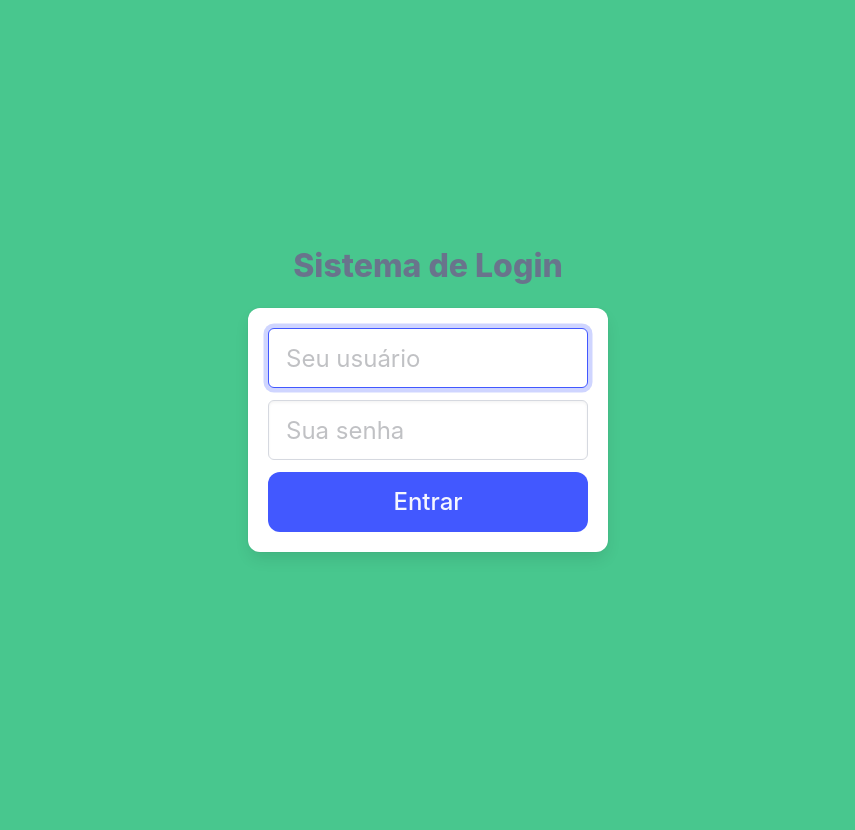
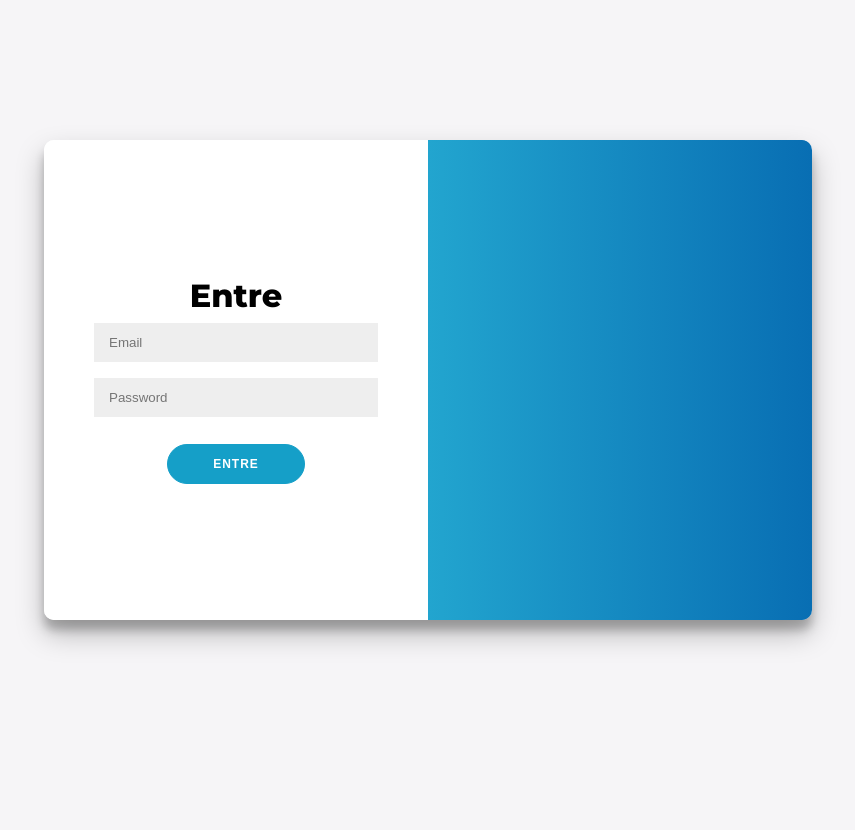
Before and after one commit to Eduardotresdev/projeto-php-facul, a PHP site: page / in a window 1280 px wide. Shown: the whole page, without its empty margins (212-1067 px from the left). Before the commit the page ends 556 px from the top, so only its background shows below. Run offline with PHP 8.4, Linux system fonts and the light colour scheme; some libraries are stand-ins or nearby versions.

Commit message:
correcao de tudo

```diff
--- /dev/null
+++ b/css/login.css
@@ -0,0 +1,252 @@
+
+@import url('https://fonts.googleapis.com/css?family=Montserrat:400,800');
+
+* {
+	box-sizing: border-box;
+}
+
+body {
+	background: #f6f5f7;
+	display: flex;
+	justify-content: center;
+	align-items: center;
+	flex-direction: column;
+	font-family: 'Montserrat', sans-serif;
+	height: 100vh;
+	margin: -20px 0 50px;
+}
+
+h1 {
+	font-weight: bold;
+	margin: 0;
+}
+
+h2 {
+	text-align: center;
+}
+
+p {
+	font-size: 14px;
+	font-weight: 100;
+	line-height: 20px;
+	letter-spacing: 0.5px;
+	margin: 20px 0 30px;
+}
+
+span {
+	font-size: 12px;
+}
+
+a {
+	color: #333;
+	font-size: 14px;
+	text-decoration: none;
+	margin: 15px 0;
+}
+
+button {
+	border-radius: 20px;
+	border: 1px solid #159fc8;
+	background-color: #159fc8;
+	color: #FFFFFF;
+	font-size: 12px;
+	font-weight: bold;
+	padding: 12px 45px;
+	letter-spacing: 1px;
+	text-transform: uppercase;
+	transition: transform 80ms ease-in;
+}
+
+button:active {
+	transform: scale(0.95);
+}
+
+button:focus {
+	outline: none;
+}
+
+button.ghost {
+	background-color: transparent;
+	border-color: #FFFFFF;
+}
+
+form {
+	background-color: #FFFFFF;
+	display: flex;
+	align-items: center;
+	justify-content: center;
+	flex-direction: column;
+	padding: 0 50px;
+	height: 100%;
+	text-align: center;
+}
+
+input {
+	background-color: #eee;
+	border: none;
+	padding: 12px 15px;
+	margin: 8px 0;
+	width: 100%;
+}
+
+.container {
+	background-color: #fff;
+	border-radius: 10px;
+  	box-shadow: 0 14px 28px rgba(0,0,0,0.25),
+			0 10px 10px rgba(0,0,0,0.22);
+	position: relative;
+	overflow: hidden;
+	width: 768px;
+	max-width: 100%;
+	min-height: 480px;
+}
+
+.form-container {
+	position: absolute;
+	top: 0;
+	height: 100%;
+	transition: all 0.6s ease-in-out;
+}
+
+.sign-in-container {
+	left: 0;
+	width: 50%;
+	z-index: 2;
+}
+
+.container.right-panel-active .sign-in-container {
+	transform: translateX(100%);
+}
+
+.sign-up-container {
+	left: 0;
+	width: 50%;
+	opacity: 0;
+	z-index: 1;
+}
+
+.container.right-panel-active .sign-up-container {
+	transform: translateX(100%);
+	opacity: 1;
+	z-index: 5;
+	animation: show 0.6s;
+}
+
+@keyframes show {
+	0%, 49.99% {
+		opacity: 0;
+		z-index: 1;
+	}
+
+	50%, 100% {
+		opacity: 1;
+		z-index: 5;
+	}
+}
+
+.overlay-container {
+	position: absolute;
+	top: 0;
+	left: 50%;
+	width: 50%;
+	height: 100%;
+	overflow: hidden;
+	transition: transform 0.6s ease-in-out;
+	z-index: 100;
+}
+
+.container.right-panel-active .overlay-container{
+	transform: translateX(-100%);
+}
+
+.overlay {
+	background: #FF416C;
+	background: -webkit-linear-gradient(to right, #3cdceb, #086eb3);
+	background: linear-gradient(to right, #3cdceb, #086eb3);
+	background-repeat: no-repeat;
+	background-size: cover;
+	background-position: 0 0;
+	color: #FFFFFF;
+	position: relative;
+	left: -100%;
+	height: 100%;
+	width: 200%;
+  	transform: translateX(0);
+	transition: transform 0.6s ease-in-out;
+}
+
+.container.right-panel-active .overlay {
+  	transform: translateX(50%);
+}
+
+.overlay-panel {
+	position: absolute;
+	display: flex;
+	align-items: center;
+	justify-content: center;
+	flex-direction: column;
+	padding: 0 40px;
+	text-align: center;
+	top: 0;
+	height: 100%;
+	width: 50%;
+	transform: translateX(0);
+	transition: transform 0.6s ease-in-out;
+}
+
+.overlay-left {
+	transform: translateX(-20%);
+}
+
+.container.right-panel-active .overlay-left {
+	transform: translateX(0);
+}
+
+.overlay-right {
+	right: 0;
+	transform: translateX(0);
+}
+
+.container.right-panel-active .overlay-right {
+	transform: translateX(20%);
+}
+
+.social-container {
+	margin: 20px 0;
+}
+
+.social-container a {
+	border: 1px solid #DDDDDD;
+	border-radius: 50%;
+	display: inline-flex;
+	justify-content: center;
+	align-items: center;
+	margin: 0 5px;
+	height: 40px;
+	width: 40px;
+}
+
+footer {
+    background-color: #222;
+    color: #fff;
+    font-size: 14px;
+    bottom: 0;
+    position: fixed;
+    left: 0;
+    right: 0;
+    text-align: center;
+    z-index: 999;
+}
+
+footer p {
+    margin: 10px 0;
+}
+
+footer i {
+    color: red;
+}
+
+footer a {
+    color: #3c97bf;
+    text-decoration: none;
+}
--- a/database/conexao.php
+++ b/database/connection.php
@@ -4,4 +4,4 @@ define('USUARIO', 'root');
 define('SENHA', '');
 define('DB', 'login');
 
-$conexao = mysqli_connect(HOST, USUARIO, SENHA, DB) or die ('Não foi possível conectar');
+$connection = mysqli_connect(HOST, USUARIO, SENHA, DB) or die ('Não foi possível conectar');
--- a/index.php
+++ b/index.php
@@ -1,28 +1,22 @@
 <?php
 session_start();
 ?>
-
 <!DOCTYPE html>
-<html>
+<html lang="pt_BR">
 
 <head>
-    <meta charset="utf-8">
+    <meta charset="UTF-8">
     <meta http-equiv="X-UA-Compatible" content="IE=edge">
-    <meta name="viewport" content="width=device-width, initial-scale=1">
-    <title>Sistema de Login - PHP + MySQL - Canal TI</title>
-    <link href="https://fonts.googleapis.com/css?family=Open+Sans:300,400,700" rel="stylesheet">
-    <link rel="stylesheet" href="css/bulma.min.css" />
-    <link rel="stylesheet" type="text/css" href="css/login.css">
+    <meta name="viewport" content="width=device-width, initial-scale=1.0">
+    <title>Sistema - Login</title>
+    <link rel="stylesheet" href="css/login.css">
 </head>
 
 <body>
-    <section class="hero is-success is-fullheight">
-        <div class="hero-body">
-            <div class="container has-text-centered">
-                <div class="column is-4 is-offset-4">
-                    <h3 class="title has-text-grey">Sistema de Login</h3>
+    <div class="container" id="container">
+        <div class="form-container sign-in-container">
             <?php
-                    if(isset($_SESSION['nao_autenticado'])):
+                    if (isset($_SESSION['nao_autenticado'])):
                     ?>
             <div class="notification is-danger">
                 <p>ERRO: Usuário ou senha inválidos.</p>
@@ -31,25 +25,25 @@ session_start();
                     endif;
                     unset($_SESSION['nao_autenticado']);
                     ?>
-                    <div class="box">
             <form action="login/login.php" method="POST">
-                            <div class="field">
-                                <div class="control">
-                                    <input name="usuario" name="text" class="input is-large" placeholder="Seu usuário" autofocus="">
+                <h1>Entre</h1>
+                <input type="text" name="usuario" placeholder="Email" />
+                <input type="password" name="senha" placeholder="Password" />
+                <br>
+                <button type="submit">Entre</button>
+            </form>
         </div>
+        <div class="overlay-container">
+            <div class="overlay">
+                <div class="overlay-panel overlay-left">
                 </div>
-                            <div class="field">
-                                <div class="control">
-                                    <input name="senha" class="input is-large" type="password" placeholder="Sua senha">
-                                </div>
-                            </div>
-                            <button type="submit" class="button is-block is-link is-large is-fullwidth">Entrar</button>
-                        </form>
+                <div class="overlay-panel overlay-right">
+
                 </div>
             </div>
         </div>
     </div>
-    </section>
+
 </body>
 
 </html>
```
Also changed, not shown: css/style.css (added, +31 -0 lines), layout/menu.inc (added, +13 -0 lines), login/login.php (+4 -4 lines), painel.php (+17 -3 lines), login/check_has_login.php (renamed from login/verifica_login.php). Lines whose indentation alone changed are shown as unchanged.
